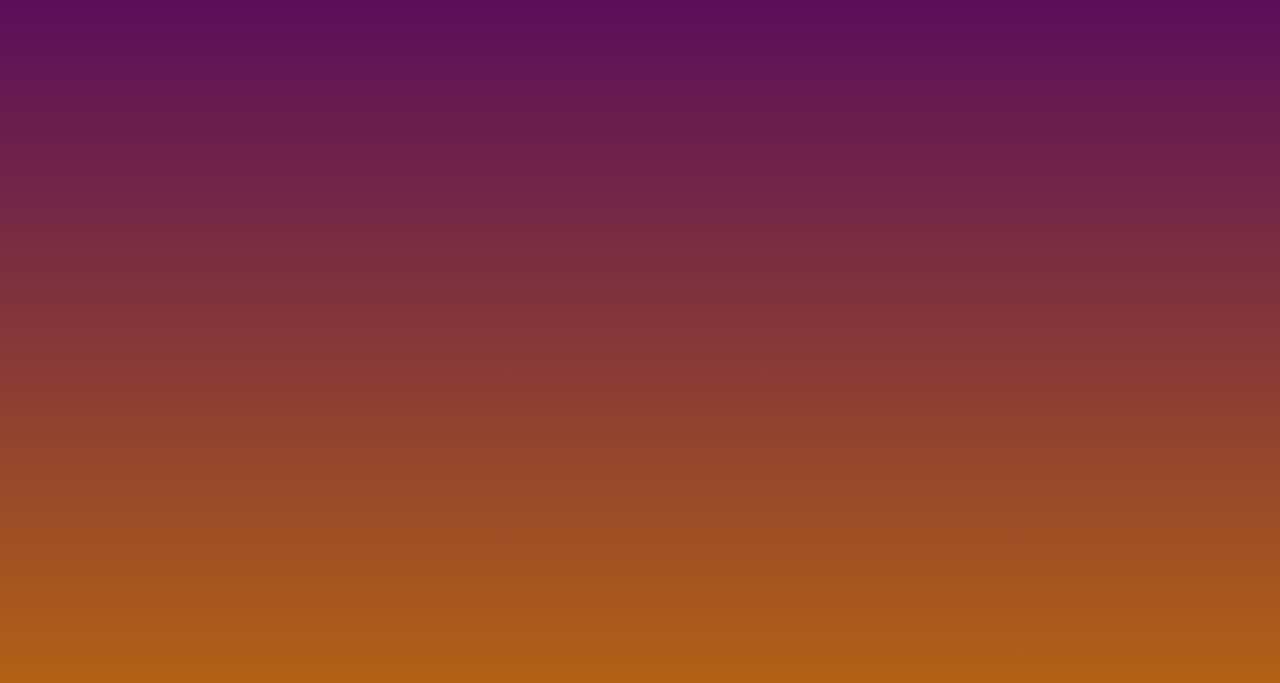
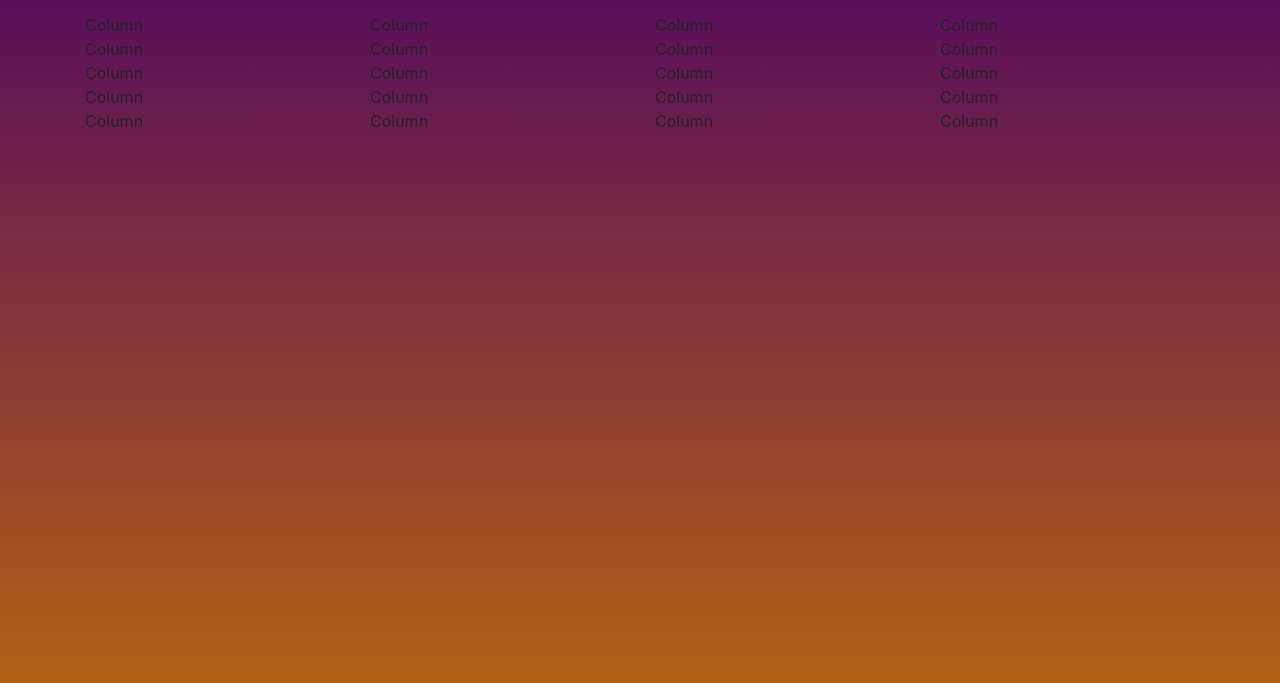
Before and after one commit to sdthomas91/brain-trainer, a plain HTML site: page index.html in a window 1280 px wide. Shown: the part 117-800 px from the top of the page. Drawn offline with nearby package versions, Linux system fonts and the light colour scheme; a web font is replaced by a local one.

Commit message:
added basic column and row structure for progress tiles on homepage

```diff
--- a/index.html
+++ b/index.html
@@ -35,7 +35,7 @@
     <!---- Navigation -->
     <!-- Bootstrap NAV template used https://bootsnipp.com/snippets/VvlPR - need to add mobile responsiveness -->
     <div class="container-fluid navbar-container">
-      <nav class="navbar navbar-expand-lg">
+      <nav class="navbar navbar-expand-lg navbar-dark">
         <button
           class="navbar-toggler"
           type="button"
@@ -84,8 +84,31 @@
     </div>
     <!-- /Navigation -->
     <!-- /Header -->
-
     <!---- Progress-Tiles -->
+    <div class="container">
+      <div class="row row-cols-4">
+        <div class="col-3">Column</div>
+        <div class="col-3">Column</div>
+        <div class="col-3">Column</div>
+        <div class="col-3">Column</div>
+        <div class="col-3">Column</div>
+        <div class="col-3">Column</div>
+        <div class="col-3">Column</div>
+        <div class="col-3">Column</div>
+        <div class="col-3">Column</div>
+        <div class="col-3">Column</div>
+        <div class="col-3">Column</div>
+        <div class="col-3">Column</div>
+        <div class="col-3">Column</div>
+        <div class="col-3">Column</div>
+        <div class="col-3">Column</div>
+        <div class="col-3">Column</div>
+        <div class="col-3">Column</div>
+        <div class="col-3">Column</div>
+        <div class="col-3">Column</div>
+        <div class="col-3">Column</div>
+      </div>
+    </div>
     <!-- /progress-Tiles -->
     <!---- Footer -->
     <!-- /Footer -->
```
